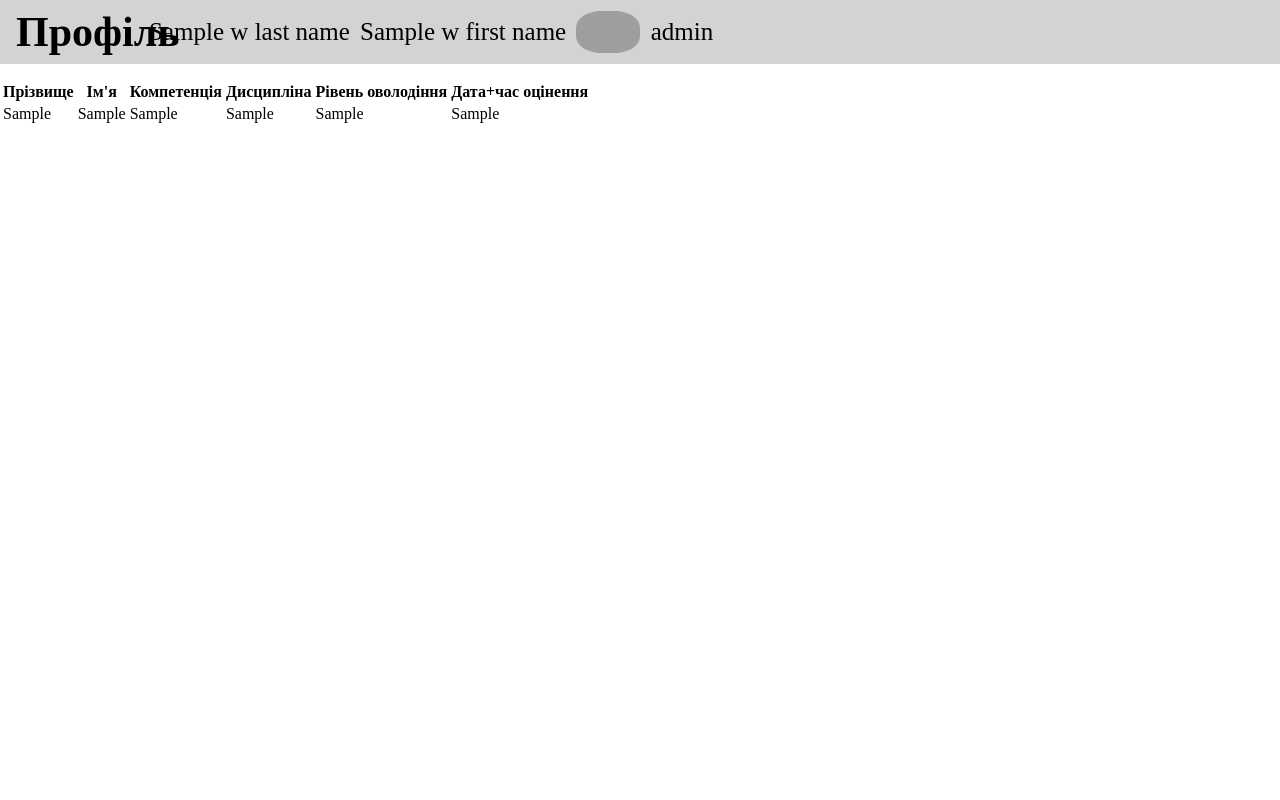
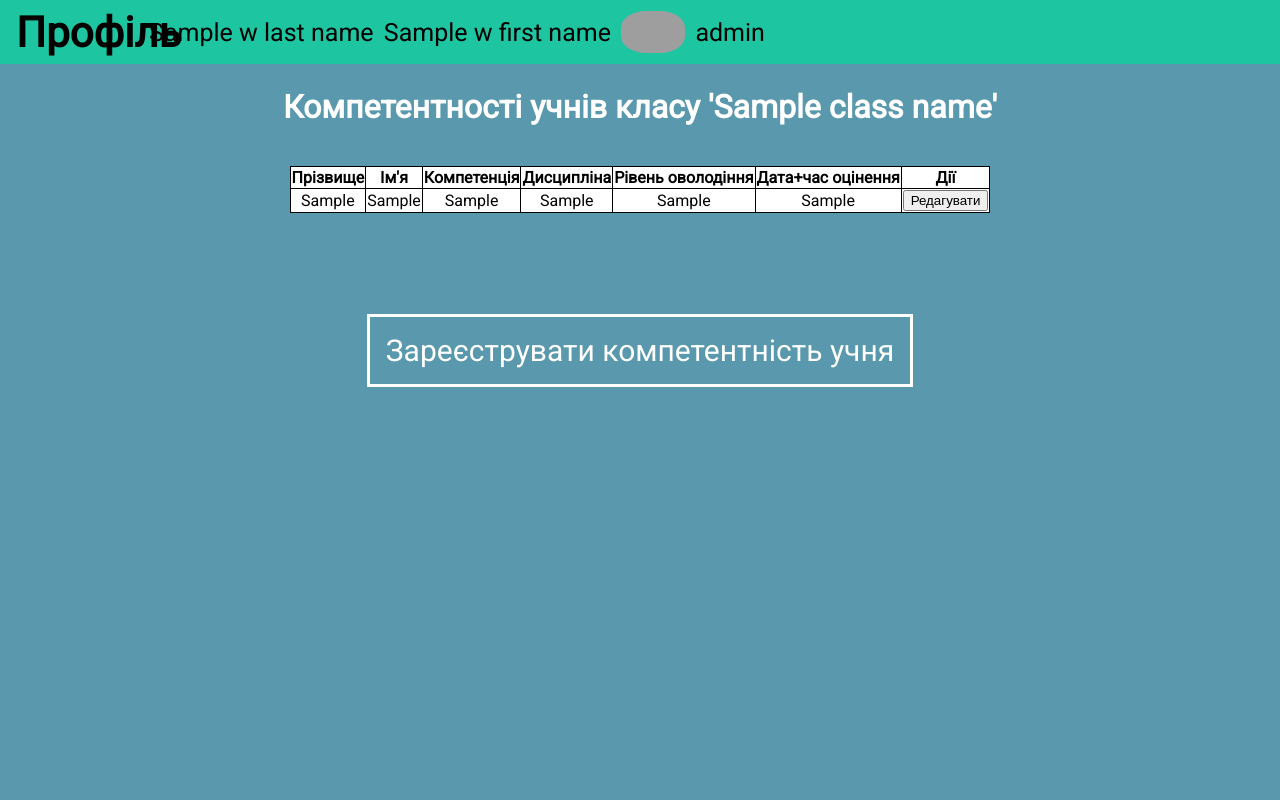
Before and after one commit to Twiiiz/ArtSchool_System, a Django app: template WorkerBase/templates/StudentComp.html in a window 1280 px wide. Run offline with Django 4.2, Linux system fonts and the light colour scheme; the template is opened without the code that fills it: most values are stand-ins (such as "Sample title", 1, 10 or a date in 2020); grey boxes are pictures that could not be loaded.

Commit message:
added base for adding and editing student competences (without changes to database)

```diff
--- a/WorkerBase/static/css/CoordPage.css
+++ b/WorkerBase/static/css/CoordPage.css
@@ -1,5 +1,6 @@
 .content {
-  height: 100vh;
+  height: 92vh;
+  margin-top: 8vh;
   width: 100%;
   text-align: center;
   display: flex;
@@ -31,7 +32,7 @@ a {
   margin-bottom: 4%;
   width: 35%;
   border: 5px solid white;
-  padding: 5vh;
+  padding: 3.5vh;
 }
 
 .a_last {
--- a/WorkerBase/static/css/EntryStyle.css
+++ b/WorkerBase/static/css/EntryStyle.css
@@ -24,8 +24,8 @@ h1 {
 }
 
 form {
-  background-color: lightgray;
-  border: 3px solid gray;
+  background-color: rgb(30, 197, 161);
+  border: 3px solid rgb(26, 173, 142);
   border-radius: 15px;
   font-size: 30px;
   padding: 5px;
--- a/WorkerBase/static/css/StudentComp.css
+++ b/WorkerBase/static/css/StudentComp.css
@@ -0,0 +1,37 @@
+.content {
+  background-color: rgb(90, 153, 173);
+  height: 94vh;
+  width: 100%;
+  margin-top: 6vh;
+  color: white;
+  text-align: center;
+}
+
+table {
+  border-collapse: collapse;
+  margin-left: auto;
+  margin-right: auto;
+  margin-bottom: 15vh;
+  color: black;
+  background-color: white;
+}
+
+th, td {
+  border: 1px solid black;
+}
+
+h1 {
+  margin-top: 5vh;
+  margin-bottom: 5vh;
+}
+
+a {
+  text-decoration: none;
+  color: inherit;
+}
+
+.add_record {
+  font-size: 30px;
+  border: solid 3px white;
+  padding: 2vh;
+}
--- a/WorkerBase/static/css/WorkerPage.css
+++ b/WorkerBase/static/css/WorkerPage.css
@@ -4,12 +4,13 @@ body {
   padding: 0;
   display: flex;
   flex-direction: column;
+  font-family: 'Roboto', sans-serif;
   /* flex-grow: 25% 1fr; */
 }
 
 #user_head {
   width: 100%;
-  background-color: lightgray;
+  background-color: rgb(30, 197, 161);
   height: 8vh;
   display: flex;
   flex-direction: row;
--- a/WorkerBase/templates/StudentComp.html
+++ b/WorkerBase/templates/StudentComp.html
@@ -10,8 +10,8 @@
 {% block content %}
  {{ block.super }}
  <div class='content'>
-  <h1>Компетентності учнів класу %вставити назву класу%</h1>
-  <table class='grade_table'>
+  <h1>Компетентності учнів класу '{{ class_name }}'</h1>
+  <table class='comp_table'>
     <thead>
       <tr>
         <th>Прізвище</th>
@@ -20,6 +20,7 @@
         <th>Дисципліна</th>
         <th>Рівень оволодіння</th>
         <th>Дата+час оцінення</th>
+        <th>Дії</th>
       </tr>
     </thead>
     <tbody>
@@ -31,9 +32,13 @@
         <td>{{ comp.3 }}</td>
         <td>{{ comp.4 }}</td>
         <td>{{ comp.5 }}</td>
+        <td><button onclick="location.href='{% url 'handle-comp' class_id=id_class %}?action_type={{ 'alter' }}'">
+          Редагувати
+        </button></td>
       </tr>
       {% endfor %}
     </tbody>
   </table>
+  <a href="{% url 'handle-comp' class_id=id_class %}?action_type={{ 'insert' }}" class='add_record'>Зареєструвати компетентність учня</a>
  </div>
 {% endblock %}
--- a/WorkerBase/templates/WorkerPage.html
+++ b/WorkerBase/templates/WorkerPage.html
@@ -7,6 +7,7 @@
   {% load static %}
   {% block styles %}
     <link rel="stylesheet" href="{% static 'css/WorkerPage.css' %}">
+    <link href="https://fonts.googleapis.com/css?family=Roboto&display=swap" rel="stylesheet">
   {% endblock %}
 </head>
 <body>
--- a/WorkerBase/urls.py
+++ b/WorkerBase/urls.py
@@ -3,7 +3,6 @@ from .views import *
 
 urlpatterns = [
     path('', handleLogin),
-    path('coord_page/', showCoordPage),
     path('teacher_page/', showTeacherPage, name='show-teacher-page'),
     path('teacher_page/fill_dates/', showDatesFormLessons, name='show-dates-form-lessons'),
     path('teacher_page/fill_dates/lessons/', showTeacherLessonsPage, name='show-teacher-lesson-page'),
@@ -21,9 +20,11 @@ urlpatterns = [
         path('edit_grade_<int:grade_id>_<int:student_id>_<int:lesson_id>/', editStudentGrade, name='edit-student-grade'),
         path('edit_attendance_<int:attend_id>_<int:student_id>_<int:lesson_id>/', editStudentAttendance, name='edit-student-attendance')
       ])),
-      path('student_comp/', showStudentCompPage, name='show-teacher-student-comp-page')
+      path('student_comp/', showStudentCompPage, name='show-teacher-student-comp-page'),
+      path('student_comp/add_comp/', handleStudentComp, name='handle-comp')
       ])),
     ])),
+    path('coord_page/', showCoordPage),
     path('coord_page/view_teachers/', showTeachersPage),
     path('coord_page/view_classes/', showClassesPage),
 ]
```
Also changed, not shown: WorkerBase/forms.py (+22 -8 lines), WorkerBase/static/css/StudentStats.css (+48 -3 lines), WorkerBase/templates/StudentStats.html (+40 -2 lines), WorkerBase/views.py (+130 -38 lines).
